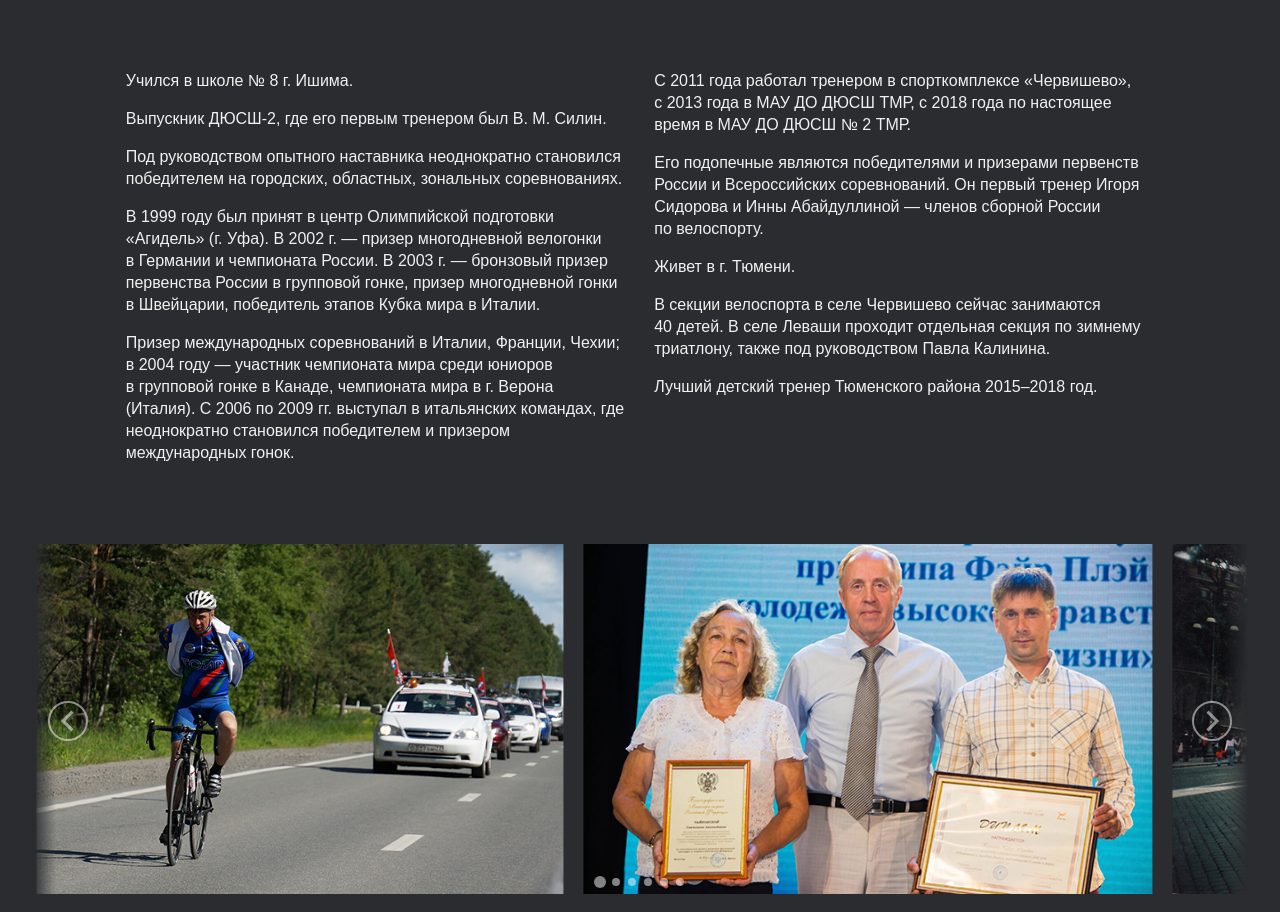
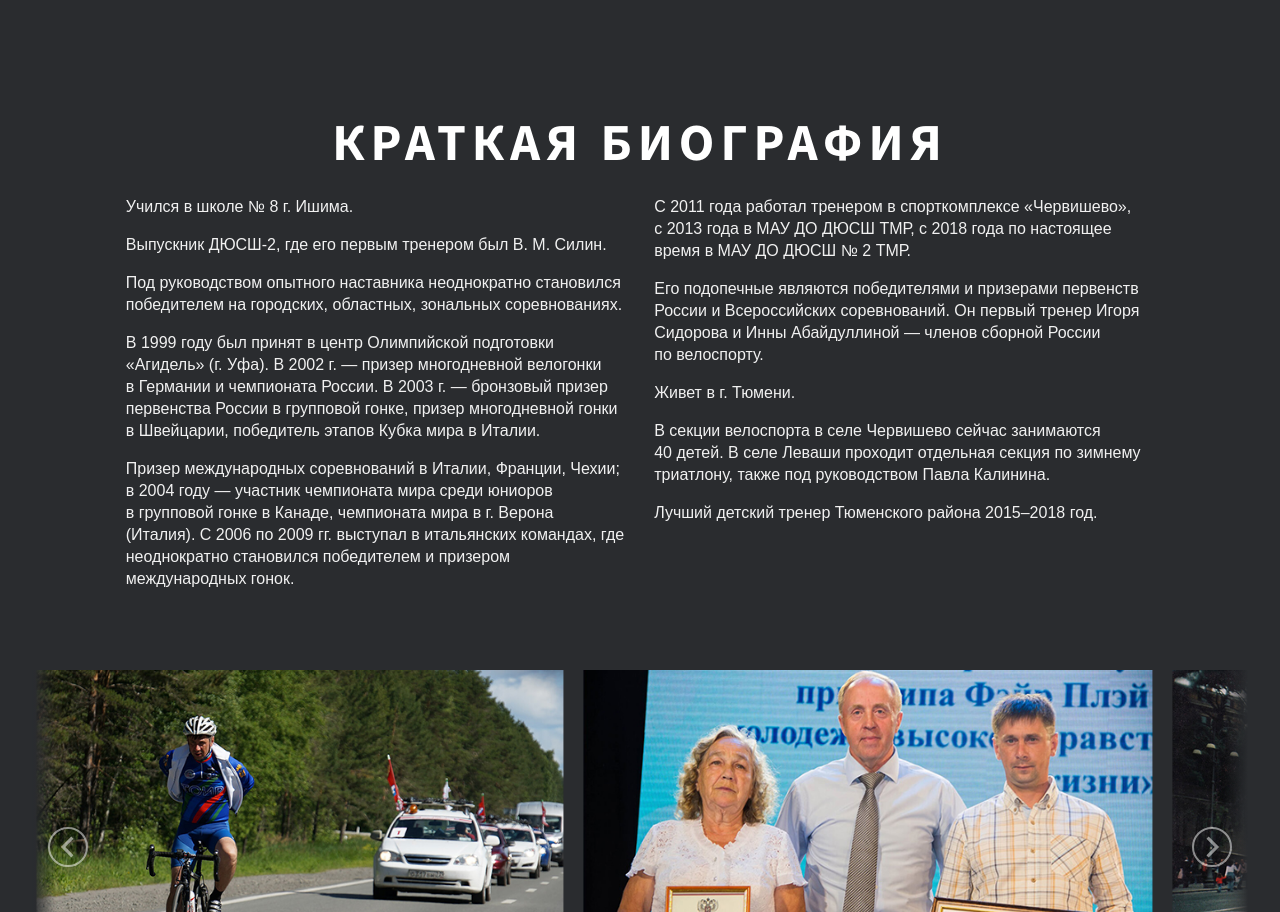
Before and after one commit to perkenton/landing-promo-kalinin, a website built with webpack: page src/index.html in a window 1280 px wide. Shown: the part 802-1714 px from the top of the page. Built offline with nearby package versions, Linux system fonts and the light colour scheme.

Commit message:
add section header

```diff
--- a/src/index.html
+++ b/src/index.html
@@ -34,7 +34,7 @@
   </header>
 
     <section class="kalinin page__section">
-
+      <h2 class="title title_size_m">Краткая биография</h2>
       <div class="kalinin__text-container">
         <p class="kalinin__text">Учился в&nbsp;школе &#8470;&nbsp;8 г.&nbsp;Ишима.</p>
         <p class="kalinin__text">Выпускник ДЮСШ-2, где его первым тренером был В.&nbsp;М.&nbsp;Силин.</p>
```
